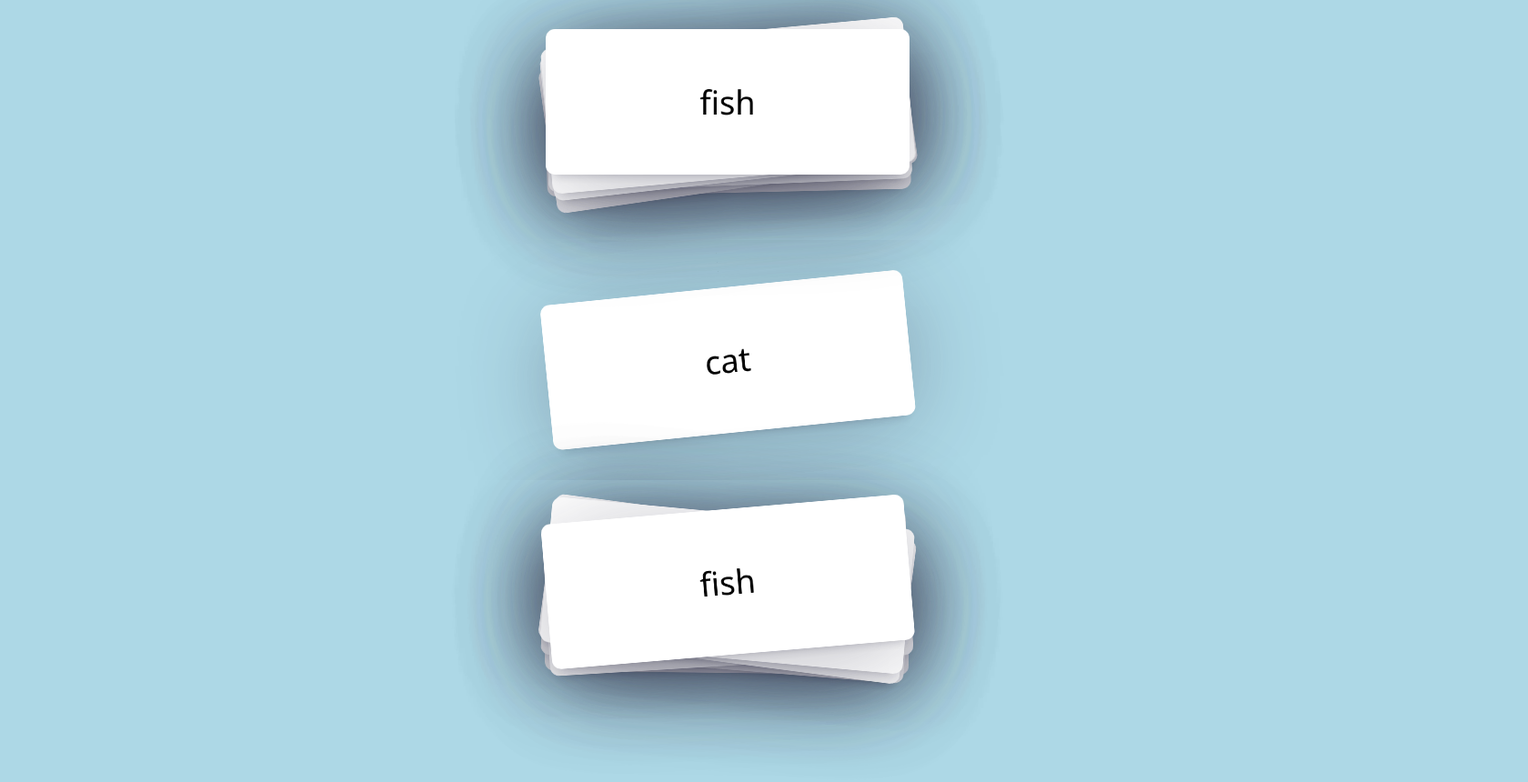
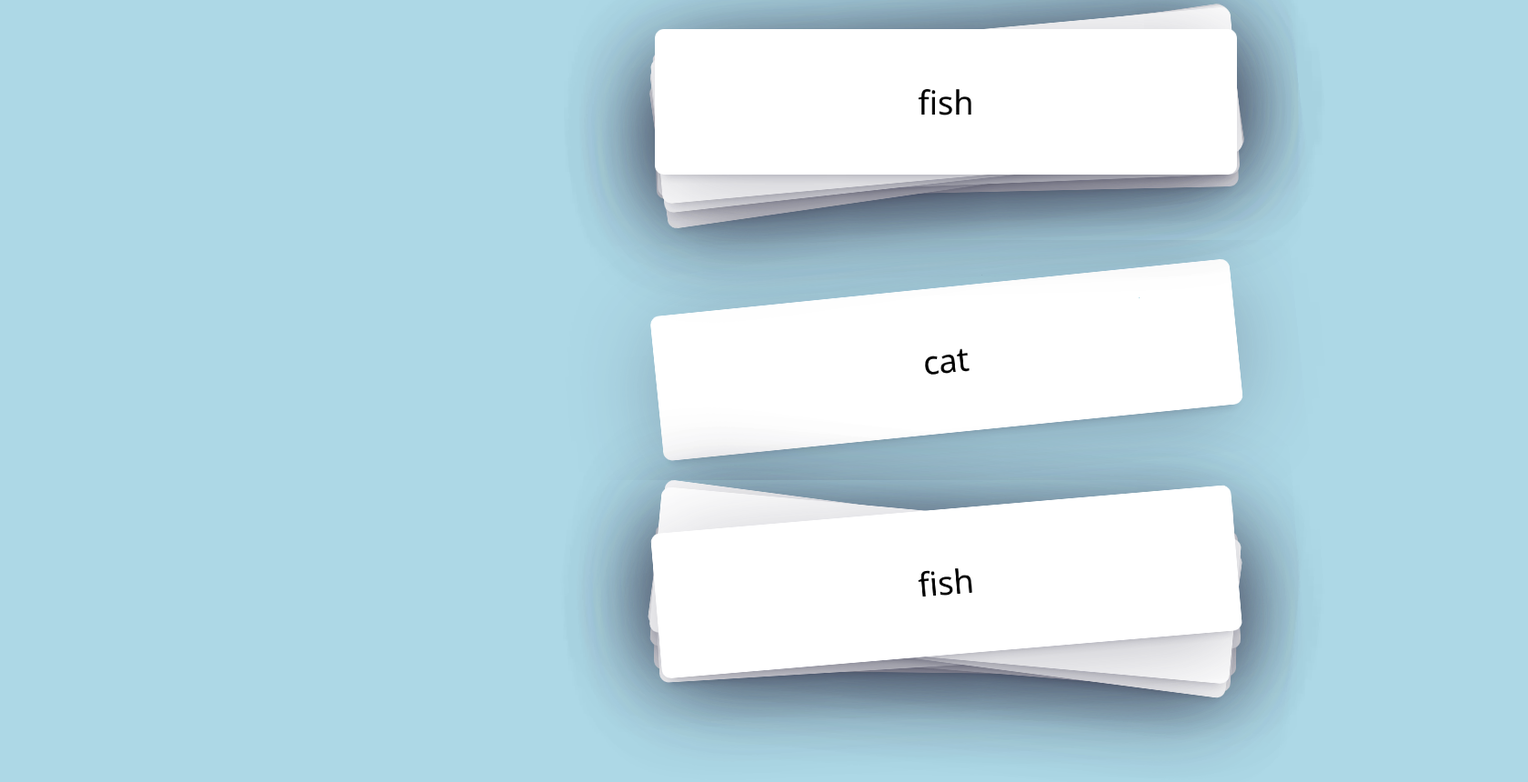
Before and after one commit to jvparidon/triad-swiper, a plain HTML site: page index.html in a window 1280 px wide. Shown: the whole page at 91% size, 1680 px wide, since content can reach past the window. Drawn offline with Linux system fonts and the light colour scheme.

```diff
--- a/index.html
+++ b/index.html
@@ -1 +1 @@
-<!doctype html><html lang="en"><head><meta charset="utf-8"/><link rel="icon" href="/triad-swiper/favicon.ico"/><meta name="viewport" content="width=device-width,initial-scale=1"/><meta name="theme-color" content="#000000"/><meta name="description" content="Web site created using create-react-app"/><link rel="apple-touch-icon" href="/triad-swiper/logo192.png"/><link rel="manifest" href="/triad-swiper/manifest.json"/><title>React App</title><script defer="defer" src="/triad-swiper/static/js/main.0d229f74.js"></script><link href="/triad-swiper/static/css/main.c00ce55c.css" rel="stylesheet"></head><body><noscript>You need to enable JavaScript to run this app.</noscript><div id="root"></div></body></html>
+<!doctype html><html lang="en"><head><meta charset="utf-8"/><link rel="icon" href="/triad-swiper/favicon.ico"/><meta name="viewport" content="width=device-width,initial-scale=1"/><meta name="theme-color" content="#000000"/><meta name="description" content="Web site created using create-react-app"/><link rel="apple-touch-icon" href="/triad-swiper/logo192.png"/><link rel="manifest" href="/triad-swiper/manifest.json"/><title>React App</title><script defer="defer" src="/triad-swiper/static/js/main.0d229f74.js"></script><link href="/triad-swiper/static/css/main.bb1d9d54.css" rel="stylesheet"></head><body><noscript>You need to enable JavaScript to run this app.</noscript><div id="root"></div></body></html>
--- /dev/null
+++ b/static/css/main.bb1d9d54.css
@@ -0,0 +1,2 @@
+.styles_container__xkJAz{background:#add8e6}.styles_deck__saxNb{height:50vh;position:absolute;width:100vw}.styles_deck__saxNb,.styles_deck__saxNb>div{align-items:center;display:flex;justify-content:center;will-change:transform}.styles_deck__saxNb>div{background-color:#fff;background-position:50%;background-repeat:no-repeat;background-size:auto 85%;border-radius:10px;box-shadow:0 12.5px 100px -10px rgba(50,50,73,.4),0 10px 10px -10px rgba(50,50,73,.3);font-size:36px;height:20vh;touch-action:none;width:50vw}#root,body,html{background:#add8e6;display:flex;flex-direction:column;height:100%;width:100%}body{font-family:system-ui,sans-serif;margin:0;min-height:100vh}*,:after,:before{box-sizing:border-box}.flex{align-items:center;display:flex}.flex.fill{height:100%}.flex.center{justify-content:center}.topdeck{top:0}.bottomdeck,.topdeck{height:33vh;left:50vh;position:absolute;width:100vw}.bottomdeck{top:66vh}.middlecard{height:33vh;left:50vh;position:absolute;top:33vh;width:100vw}
+/*# sourceMappingURL=main.bb1d9d54.css.map*/
--- a/static/css/main.c00ce55c.css
+++ /dev/null
@@ -1,2 +0,0 @@
-.styles_container__xkJAz{background:#add8e6}.styles_deck__saxNb{height:50vh;position:absolute;width:100vh}.styles_deck__saxNb,.styles_deck__saxNb>div{align-items:center;display:flex;justify-content:center;will-change:transform}.styles_deck__saxNb>div{background-color:#fff;background-position:50%;background-repeat:no-repeat;background-size:auto 85%;border-radius:10px;box-shadow:0 12.5px 100px -10px rgba(50,50,73,.4),0 10px 10px -10px rgba(50,50,73,.3);font-size:36px;height:20vh;touch-action:none;width:50vh}#root,body,html{background:#add8e6;display:flex;flex-direction:column;height:100%;width:100%}body{font-family:system-ui,sans-serif;margin:0;min-height:100vh}*,:after,:before{box-sizing:border-box}.flex{align-items:center;display:flex}.flex.fill{height:100%}.flex.center{justify-content:center}.topdeck{top:0}.bottomdeck,.topdeck{height:33vh;left:50vh;position:absolute;width:100vh}.bottomdeck{top:66vh}.middlecard{height:33vh;left:50vh;position:absolute;top:33vh;width:100vh}
-/*# sourceMappingURL=main.c00ce55c.css.map*/
```
Also changed, not shown: asset-manifest.json, 2 other files.
